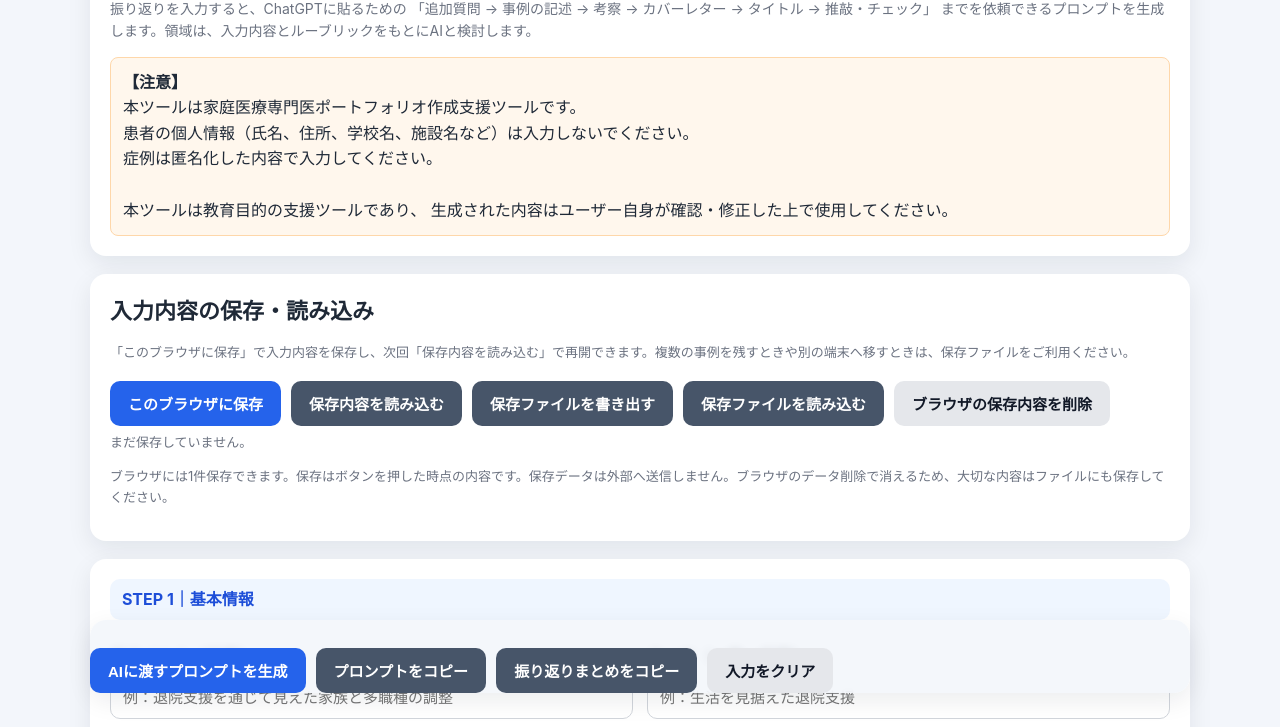
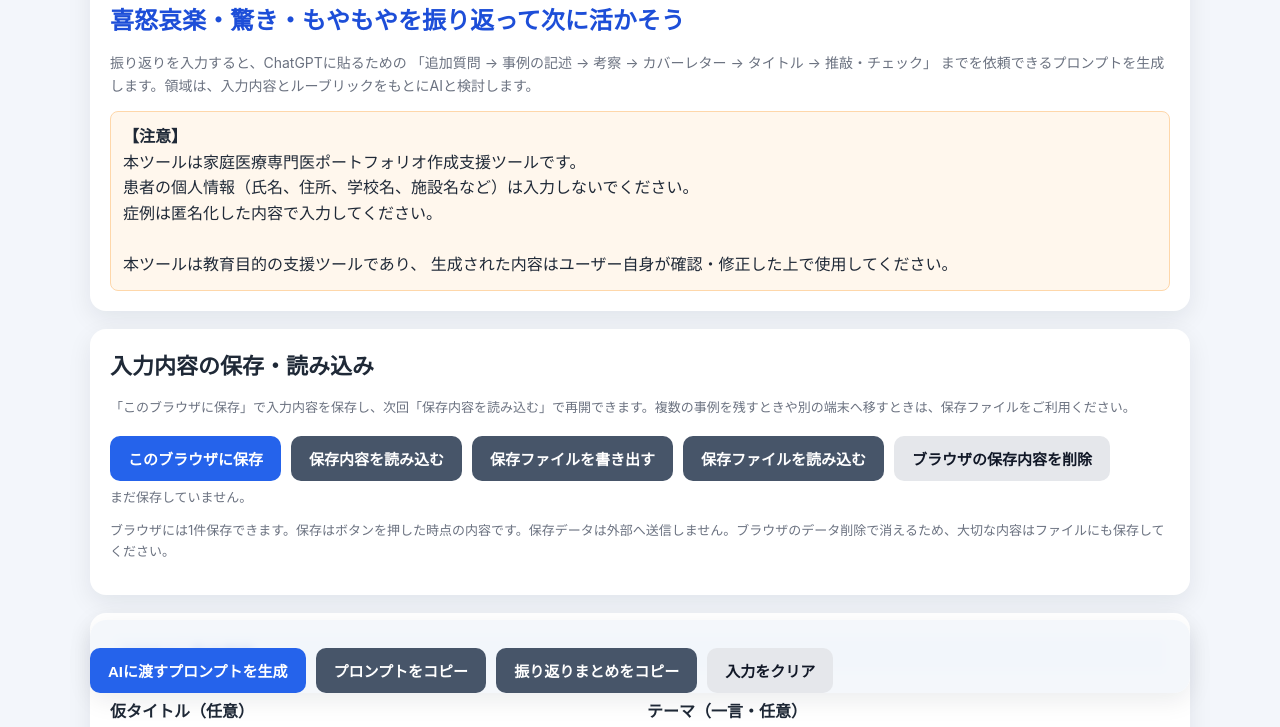
Before and after one commit to maemika/family-medicine-portfolio, a plain HTML site: page index.html in a window 1280 px wide. Shown: the part 95-822 px from the top of the page. Drawn offline with Linux system fonts and the light colour scheme.

Commit message:
トップに振り返りのメッセージを追加

```diff
--- a/index.html
+++ b/index.html
@@ -168,6 +168,7 @@
 
   <div class="card">
     <h1>家庭医ポートフォリオ作成アプリ</h1>
+    <p style="margin:12px 0;font-size:clamp(18px, 3vw, 24px);font-weight:700;color:#1d4ed8;line-height:1.6">喜怒哀楽・驚き・もやもやを振り返って次に活かそう</p>
     <p class="sub">
       振り返りを入力すると、ChatGPTに貼るための
       「追加質問 → 事例の記述 → 考察 → カバーレター → タイトル → 推敲・チェック」
```
